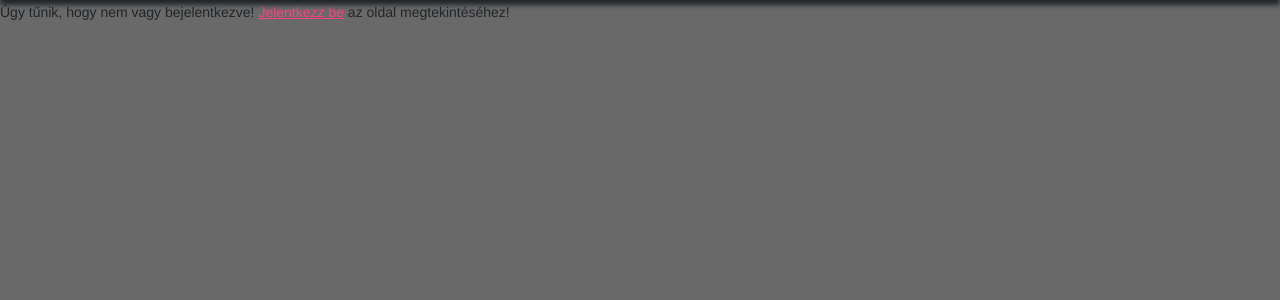
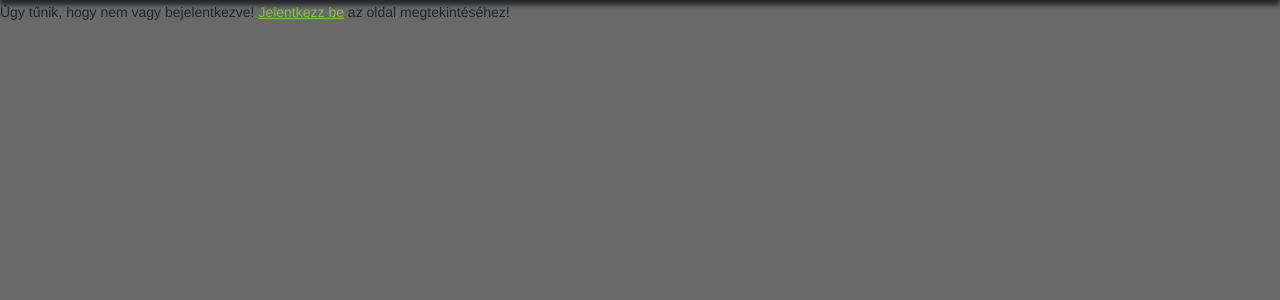
Before and after one commit to KVince002/AdomanyDjango-Rolling, a Django app: page /egyenlegFel in a window 1280 px wide. Shown: the part 43-343 px from the top of the page. Run offline with Django 4.2, Linux system fonts and the light colour scheme; some libraries are stand-ins or nearby versions.

Commit message:
<a> inkek desgin frissítése

```diff
--- a/AdomanyOldal/app/static/app/main_style.css
+++ b/AdomanyOldal/app/static/app/main_style.css
@@ -112,7 +112,10 @@ table {
 .navbar-nav .nav-item {
   padding: 0 10px 0 10px;
 }
-
+a{
+  color: #8bc34a;
+}
+}
 /* Rólunk */
 #tartalom {
   background-color: white;
--- a/AdomanyOldal/app/templates/app/egyenlegFel.html
+++ b/AdomanyOldal/app/templates/app/egyenlegFel.html
@@ -25,7 +25,7 @@
 </div>
 <!--Ha nincs bejelentkezve-->
 {% else %}
-<p id="alternativValasz">Úgy tűnik, hogy nem vagy bejelentkezve! <a href="{% url 'bejelentkezes' %}">Jelentkezz be</a>
+<p id="alternativValasz">Úgy tűnik, hogy nem vagy bejelentkezve! <a href="{% url 'bejelentkezes' %}" >Jelentkezz be</a>
     az oldal megtekintéséhez!</p>
 {% endif %}
 
```
Also changed, not shown: AdomanyOldal/db.sqlite3.
